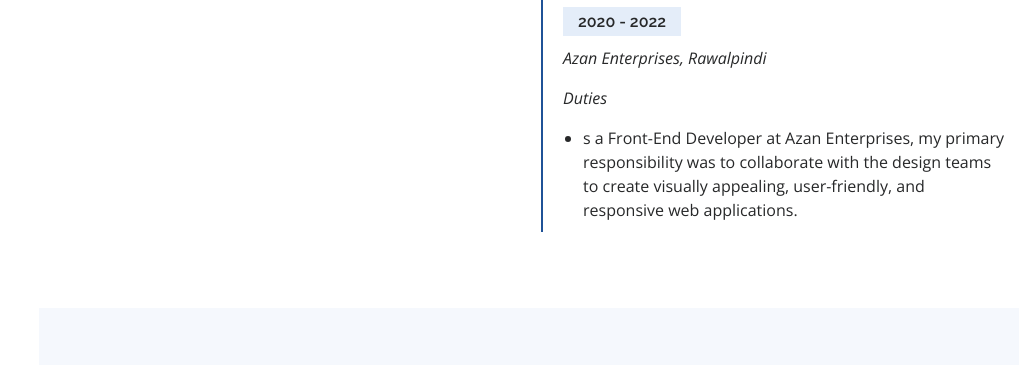
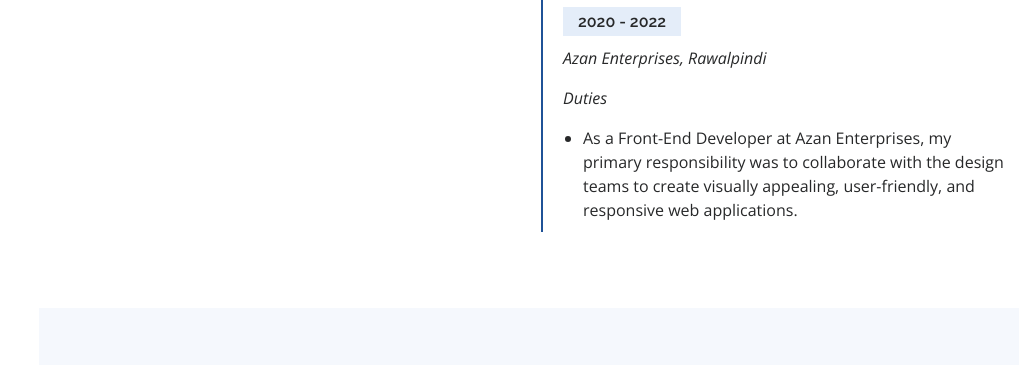
Before and after one commit to Asim-123/portfolio, a plain HTML site: page index.html in a window 1280 px wide. Shown: the part 2604-2969 px from the top of the page, without its empty margins (261-1280 px from the left). Drawn offline with nearby package versions, Linux system fonts and the light colour scheme.

Commit message:
Update index.html

```diff
--- a/index.html
+++ b/index.html
@@ -236,7 +236,7 @@
               <p><em>Azan Enterprises, Rawalpindi</em></p>
               <p><em>Duties</em></p>
               <ul>
-                <li>s a Front-End Developer at Azan Enterprises, my primary responsibility was to collaborate with the design teams to create visually appealing, user-friendly, and responsive web applications.</li>
+                <li>As a Front-End Developer at Azan Enterprises, my primary responsibility was to collaborate with the design teams to create visually appealing, user-friendly, and responsive web applications.</li>
               </ul>
             </div>
           </div>
```
